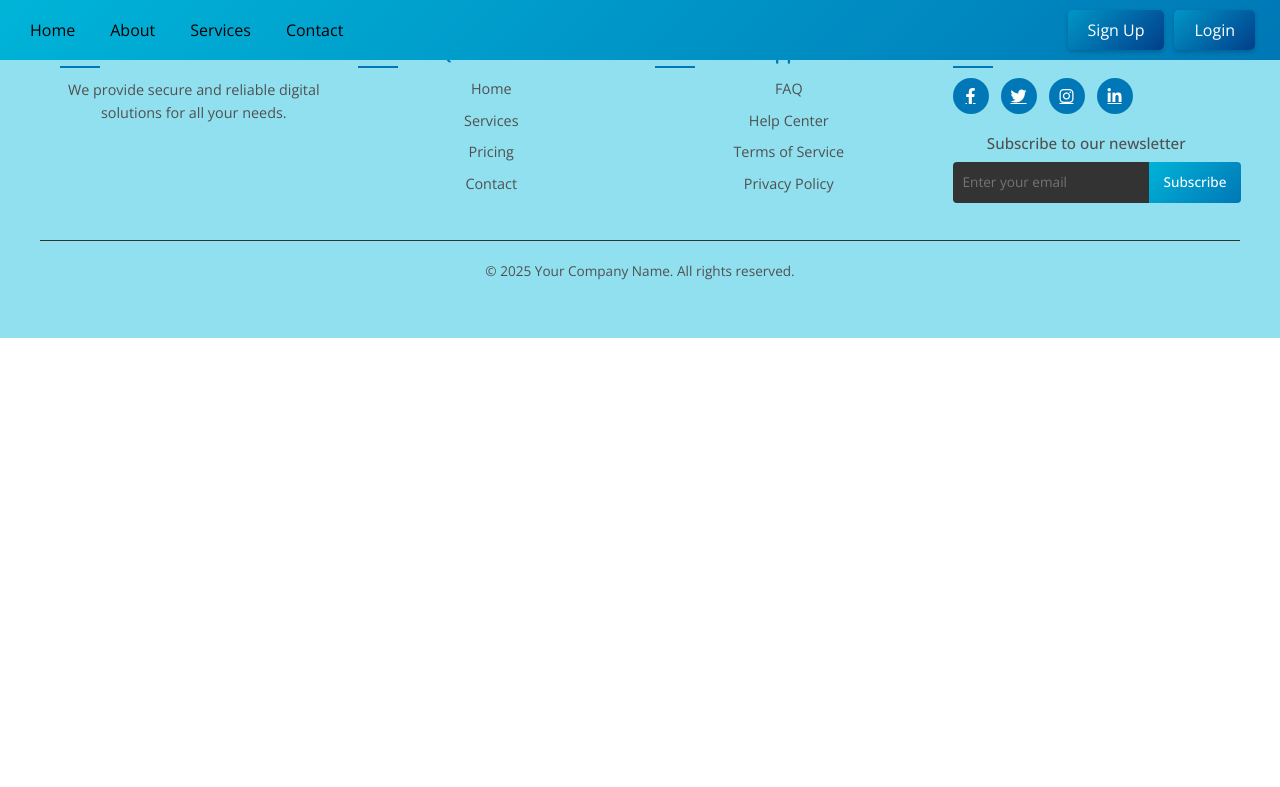
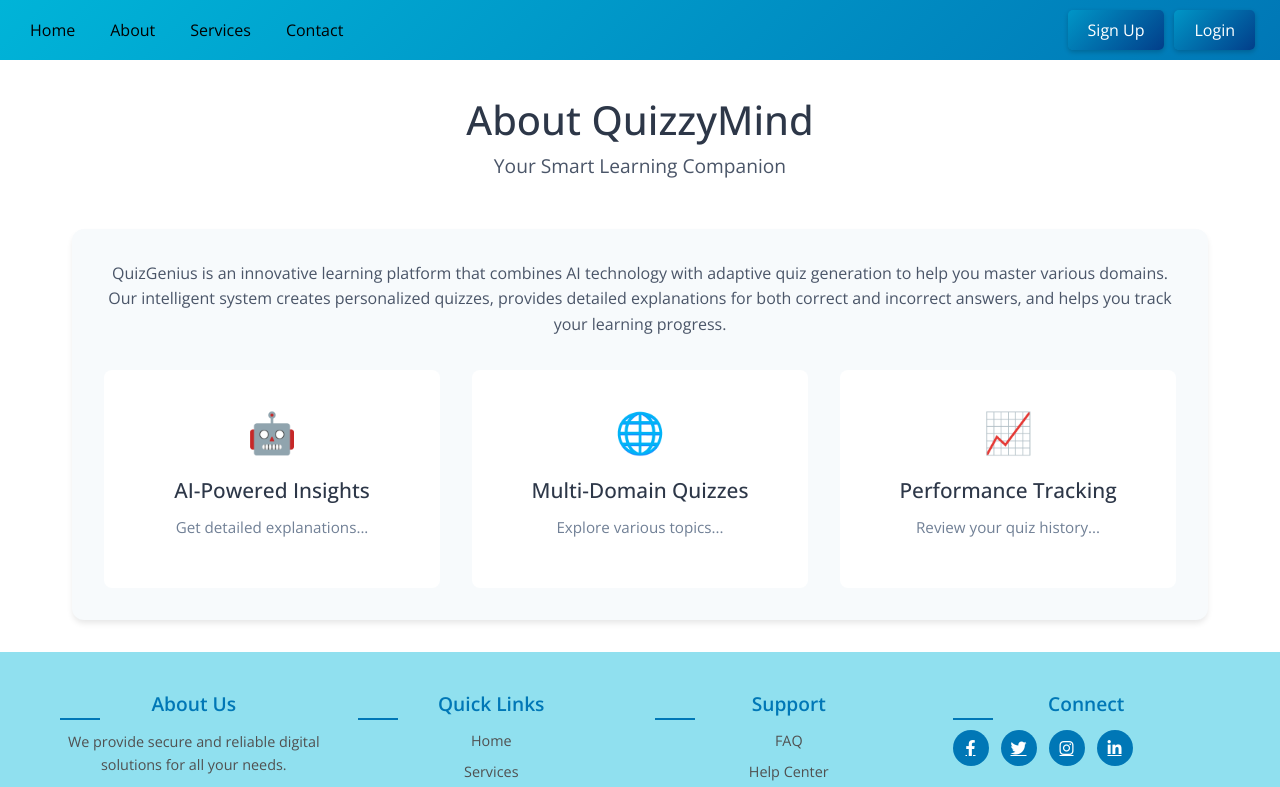
Before and after one commit to aniketk17/WTL-project-frontend, an Angular app: page /about-us in a window 1280 px wide. Before the commit this address led to /. Shown: the top 787 px of the page. Built offline with nearby package versions, Linux system fonts and the light colour scheme.

Commit message:
Updated app.module.ts with AboutUsComponent

```diff
--- a/src/app/app-routing.module.ts
+++ b/src/app/app-routing.module.ts
@@ -5,6 +5,7 @@ import { RegisterComponent } from './custom-components/register/register.compone
 import { HomeComponent } from './custom-components/home/home.component';
 import { ProfileComponent } from './custom-components/profile/profile.component';
 import { QuizComponent } from './custom-components/quiz/quiz.component';
+import { AboutUsComponent } from './custom-components/about-us/about-us.component';
 
 const routes: Routes = [
   { path: '', component: HomeComponent },
@@ -12,7 +13,8 @@ const routes: Routes = [
   { path: 'login', component: LoginComponent },
   { path: 'register', component: RegisterComponent },
   { path: 'profile', component: ProfileComponent},
-  { path: 'quiz', component: QuizComponent}
+  { path: 'quiz', component: QuizComponent},
+  { path: 'about-us', component: AboutUsComponent }
 ];
 
 @NgModule({
--- a/src/app/app.module.ts
+++ b/src/app/app.module.ts
@@ -21,6 +21,8 @@ import { FontAwesomeModule } from '@fortawesome/angular-fontawesome';
 import { FooterComponent } from './custom-components/footer/footer.component';
 import { HttpClientModule } from '@angular/common/http';
 import { TimerComponent } from './custom-components/timer/timer.component';
+import { importProvidersFrom } from '@angular/core';
+import { AboutUsComponent } from './custom-components/about-us/about-us.component'; // ✅ Correct Import
 
 @NgModule({
   declarations: [
@@ -47,7 +49,8 @@ import { TimerComponent } from './custom-components/timer/timer.component';
     MatPaginatorModule,
     BrowserAnimationsModule,
     FontAwesomeModule,
-    HttpClientModule
+    HttpClientModule,
+    AboutUsComponent
   ],
   providers: [],
   bootstrap: [AppComponent]
--- /dev/null
+++ b/src/app/custom-components/about-us/about-us.component.css
@@ -0,0 +1,82 @@
+.about-container {
+    max-width: 1200px;
+    margin: 0 auto;
+    margin-top: 4rem;
+    padding: 2rem;
+  }
+
+  .header-section {
+    text-align: center;
+    margin-bottom: 3rem;
+  }
+
+  .title {
+    font-size: 2.5rem;
+    color: #2d3748;
+    margin-bottom: 0.5rem;
+  }
+
+  .subtitle {
+    font-size: 1.2rem;
+    color: #4a5568;
+  }
+
+  .content-section {
+    background-color: #f7fafc;
+    border-radius: 12px;
+    padding: 2rem;
+    box-shadow: 0 4px 6px -1px rgba(0, 0, 0, 0.1);
+  }
+
+  .description {
+    color: #4a5568;
+    line-height: 1.6;
+    margin-bottom: 2rem;
+    text-align: center;
+  }
+
+  .features-grid {
+    display: grid;
+    grid-template-columns: repeat(auto-fit, minmax(300px, 1fr));
+    gap: 2rem;
+    margin-top: 2rem;
+  }
+
+  .feature-card {
+    background: white;
+    padding: 2rem;
+    border-radius: 8px;
+    text-align: center;
+    transition: transform 0.3s ease;
+  }
+
+  .feature-card:hover {
+    transform: translateY(-5px);
+  }
+
+  .feature-icon {
+    font-size: 2.5rem;
+    margin-bottom: 1rem;
+  }
+
+  .feature-title {
+    color: #2d3748;
+    margin-bottom: 0.8rem;
+    font-size: 1.3rem;
+  }
+
+  .feature-description {
+    color: #718096;
+    line-height: 1.6;
+    font-size: 0.95rem;
+  }
+
+  @media (max-width: 768px) {
+    .about-container {
+      padding: 1rem;
+    }
+
+    .features-grid {
+      grid-template-columns: 1fr;
+    }
+  }
--- /dev/null
+++ b/src/app/custom-components/about-us/about-us.component.html
@@ -0,0 +1,22 @@
+<section class="about-container">
+    <div class="header-section">
+      <h1 class="title">About QuizzyMind</h1>
+      <p class="subtitle">Your Smart Learning Companion</p>
+    </div>
+
+    <div class="content-section">
+      <p class="description">
+        QuizGenius is an innovative learning platform that combines AI technology with adaptive quiz generation
+        to help you master various domains. Our intelligent system creates personalized quizzes, provides
+        detailed explanations for both correct and incorrect answers, and helps you track your learning progress.
+      </p>
+
+      <div class="features-grid">
+        <div class="feature-card" *ngFor="let feature of features">
+          <div class="feature-icon">{{feature.icon}}</div>
+          <h3 class="feature-title">{{feature.title}}</h3>
+          <p class="feature-description">{{feature.description}}</p>
+        </div>
+      </div>
+    </div>
+  </section>
--- /dev/null
+++ b/src/app/custom-components/about-us/about-us.component.ts
@@ -0,0 +1,17 @@
+import { Component } from '@angular/core';
+import { CommonModule } from '@angular/common'; // ✅ Import CommonModule
+
+@Component({
+  selector: 'app-about-us',
+  standalone: true, // ✅ Keep standalone
+  imports: [CommonModule], // ✅ Import CommonModule to enable *ngFor
+  templateUrl: './about-us.component.html',
+  styleUrls: ['./about-us.component.css']
+})
+export class AboutUsComponent {
+  features = [
+    { title: 'AI-Powered Insights', description: 'Get detailed explanations...', icon: '🤖' },
+    { title: 'Multi-Domain Quizzes', description: 'Explore various topics...', icon: '🌐' },
+    { title: 'Performance Tracking', description: 'Review your quiz history...', icon: '📈' }
+  ];
+}
--- a/src/app/custom-components/navbar/navbar.component.html
+++ b/src/app/custom-components/navbar/navbar.component.html
@@ -2,7 +2,7 @@
     <div class="navbar-left">
       <ul class="navbar-links">
         <li><a routerLink="/home">Home</a></li>
-        <li><a href="#">About</a></li>
+        <li><a href="about-us">About</a></li>
         <li><a href="#">Services</a></li>
         <li><a href="#">Contact</a></li>
       </ul>
```
Also changed, not shown: 2 other files (tests, documents, lock files or other folders).
